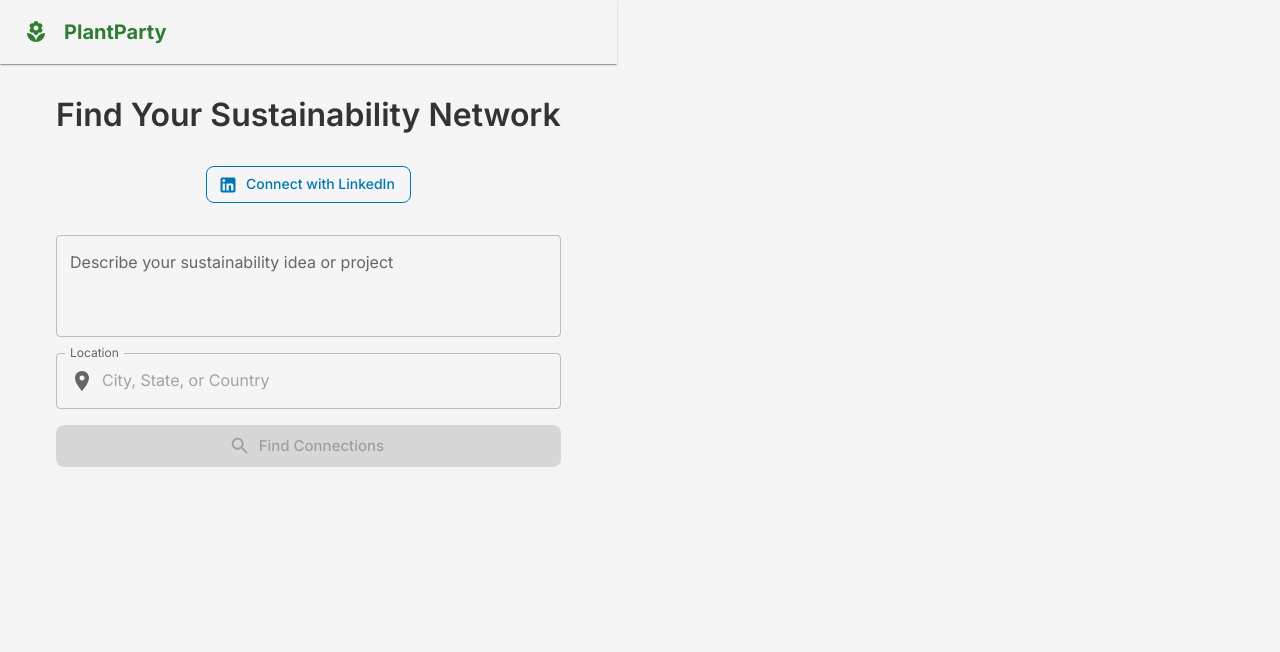
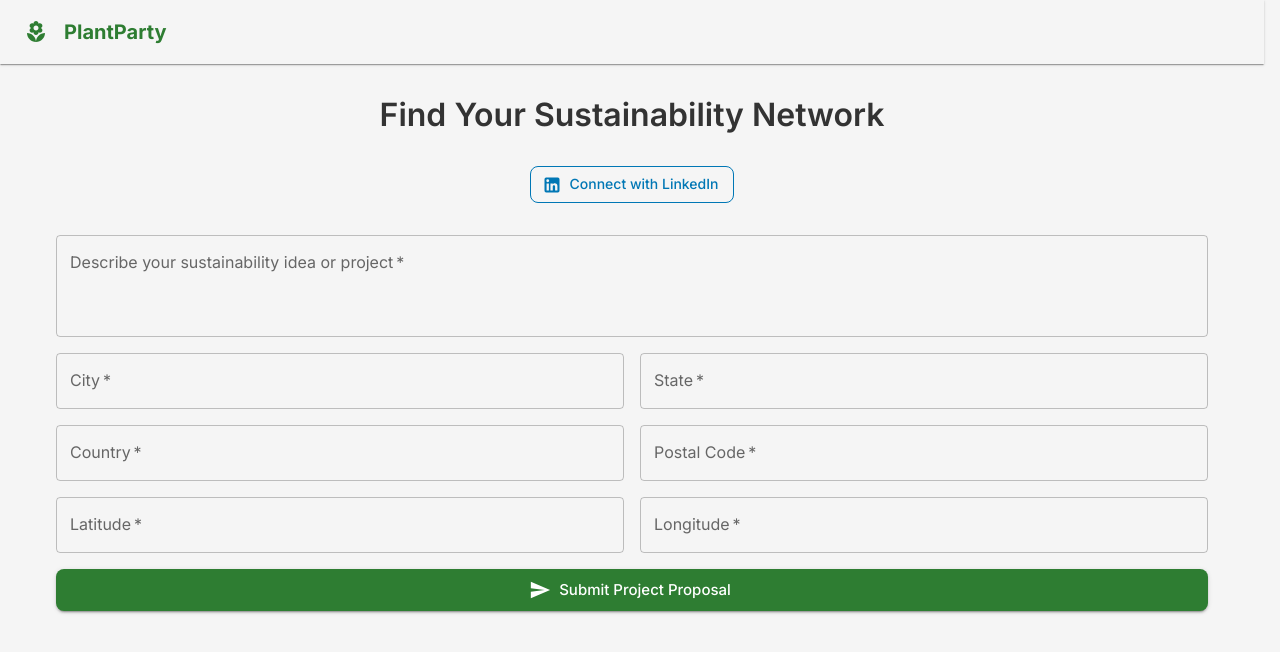
Before and after one commit to yalama01/hackuncp, a React (Vite) app in the folder frontend/plantparty/: page / in a window 1280 px wide. Shown: the top 652 px of the page. Built offline with nearby package versions, Linux system fonts and the light colour scheme.

Commit message:
Added better input output for the frontend

```diff
--- a/frontend/plantparty/src/pages/Home.tsx
+++ b/frontend/plantparty/src/pages/Home.tsx
@@ -26,6 +26,7 @@ import LinkedInIcon from '@mui/icons-material/LinkedIn';
 import SendIcon from '@mui/icons-material/Send';
 import { motion } from 'framer-motion';
 import LinkedInAuth from '../components/LinkedInAuth';
+import { submitProjectProposal } from '../services/api';
 
 interface Person {
   id: string;
@@ -64,7 +65,14 @@ const mockPeople: Person[] = [
 
 const Home = () => {
   const [idea, setIdea] = useState('');
-  const [location, setLocation] = useState('');
+  const [city, setCity] = useState('');
+  const [state, setState] = useState('');
+  const [country, setCountry] = useState('');
+  const [postalCode, setPostalCode] = useState('');
+  const [latitude, setLatitude] = useState('');
+  const [longitude, setLongitude] = useState('');
+  const [isSubmitting, setIsSubmitting] = useState(false);
+  const [submitStatus, setSubmitStatus] = useState<string | null>(null);
   const [isSearching, setIsSearching] = useState(false);
   const [selectedPerson, setSelectedPerson] = useState<Person | null>(null);
   const [messageEdit, setMessageEdit] = useState('');
@@ -73,6 +81,41 @@ const Home = () => {
   const [isAuthenticated, setIsAuthenticated] = useState(false);
   const [isConnecting, setIsConnecting] = useState(false);
   const [connectionStatus, setConnectionStatus] = useState<string | null>(null);
+
+  const handleSubmit = async () => {
+    if (!idea || !city || !state || !country || !postalCode || !latitude || !longitude) {
+      setSubmitStatus('Please fill in all required fields');
+      return;
+    }
+
+    setIsSubmitting(true);
+    setSubmitStatus(null);
+
+    try {
+      const proposal = {
+        event_summary: idea,
+        location: {
+          city,
+          state,
+          country,
+          postal_code: postalCode,
+          coordinates: {
+            latitude: parseFloat(latitude),
+            longitude: parseFloat(longitude),
+          },
+        },
+      };
+
+      await submitProjectProposal(proposal);
+      setSubmitStatus('Project proposal submitted successfully!');
+      handleSearch(); // Search for potential collaborators
+    } catch (error) {
+      console.error('Error submitting project proposal:', error);
+      setSubmitStatus('Failed to submit project proposal. Please try again.');
+    } finally {
+      setIsSubmitting(false);
+    }
+  };
 
   const handleSearch = async () => {
     setIsSearching(true);
@@ -147,7 +190,7 @@ const Home = () => {
         <LinkedInAuth onAuth={handleLinkedInAuth} isAuthenticated={isAuthenticated} />
       </Box>
 
-      {/* Search Section */}
+      {/* Project Proposal Form */}
       <Box
         component={motion.div}
         initial={{ opacity: 0, y: 20 }}
@@ -166,30 +209,91 @@ const Home = () => {
           label="Describe your sustainability idea or project"
           value={idea}
           onChange={(e) => setIdea(e.target.value)}
-          placeholder="Example: I'm developing a community garden project that uses sustainable irrigation methods..."
+          placeholder="Example: A super awesome community garden 20sq ft"
+          required
         />
-        <TextField
-          fullWidth
-          label="Location"
-          value={location}
-          onChange={(e) => setLocation(e.target.value)}
-          placeholder="City, State, or Country"
-          InputProps={{
-            startAdornment: (
-              <LocationOnIcon sx={{ mr: 1, color: 'text.secondary' }} />
-            ),
-          }}
-        />
+
+        <Grid container spacing={2}>
+          <Grid item xs={12} sm={6}>
+            <TextField
+              fullWidth
+              label="City"
+              value={city}
+              onChange={(e) => setCity(e.target.value)}
+              placeholder="Charlotte"
+              required
+            />
+          </Grid>
+          <Grid item xs={12} sm={6}>
+            <TextField
+              fullWidth
+              label="State"
+              value={state}
+              onChange={(e) => setState(e.target.value)}
+              placeholder="NC"
+              required
+            />
+          </Grid>
+          <Grid item xs={12} sm={6}>
+            <TextField
+              fullWidth
+              label="Country"
+              value={country}
+              onChange={(e) => setCountry(e.target.value)}
+              placeholder="USA"
+              required
+            />
+          </Grid>
+          <Grid item xs={12} sm={6}>
+            <TextField
+              fullWidth
+              label="Postal Code"
+              value={postalCode}
+              onChange={(e) => setPostalCode(e.target.value)}
+              placeholder="28202"
+              required
+            />
+          </Grid>
+          <Grid item xs={12} sm={6}>
+            <TextField
+              fullWidth
+              label="Latitude"
+              value={latitude}
+              onChange={(e) => setLatitude(e.target.value)}
+              placeholder="35.2271"
+              type="number"
+              required
+            />
+          </Grid>
+          <Grid item xs={12} sm={6}>
+            <TextField
+              fullWidth
+              label="Longitude"
+              value={longitude}
+              onChange={(e) => setLongitude(e.target.value)}
+              placeholder="-80.8431"
+              type="number"
+              required
+            />
+          </Grid>
+        </Grid>
+
         <Button
           variant="contained"
           size="large"
-          onClick={handleSearch}
-          disabled={!idea || !location || isSearching}
-          startIcon={isSearching ? <CircularProgress size={20} /> : <SearchIcon />}
+          onClick={handleSubmit}
+          disabled={isSubmitting}
+          startIcon={isSubmitting ? <CircularProgress size={20} /> : <SendIcon />}
         >
-          {isSearching ? 'Finding Connections...' : 'Find Connections'}
+          {isSubmitting ? 'Submitting...' : 'Submit Project Proposal'}
         </Button>
       </Box>
+
+      {submitStatus && (
+        <Alert severity={submitStatus.includes('success') ? 'success' : 'error'} sx={{ mb: 2 }}>
+          {submitStatus}
+        </Alert>
+      )}
 
       {connectionStatus && (
         <Alert severity="info" sx={{ mb: 2 }}>
```
